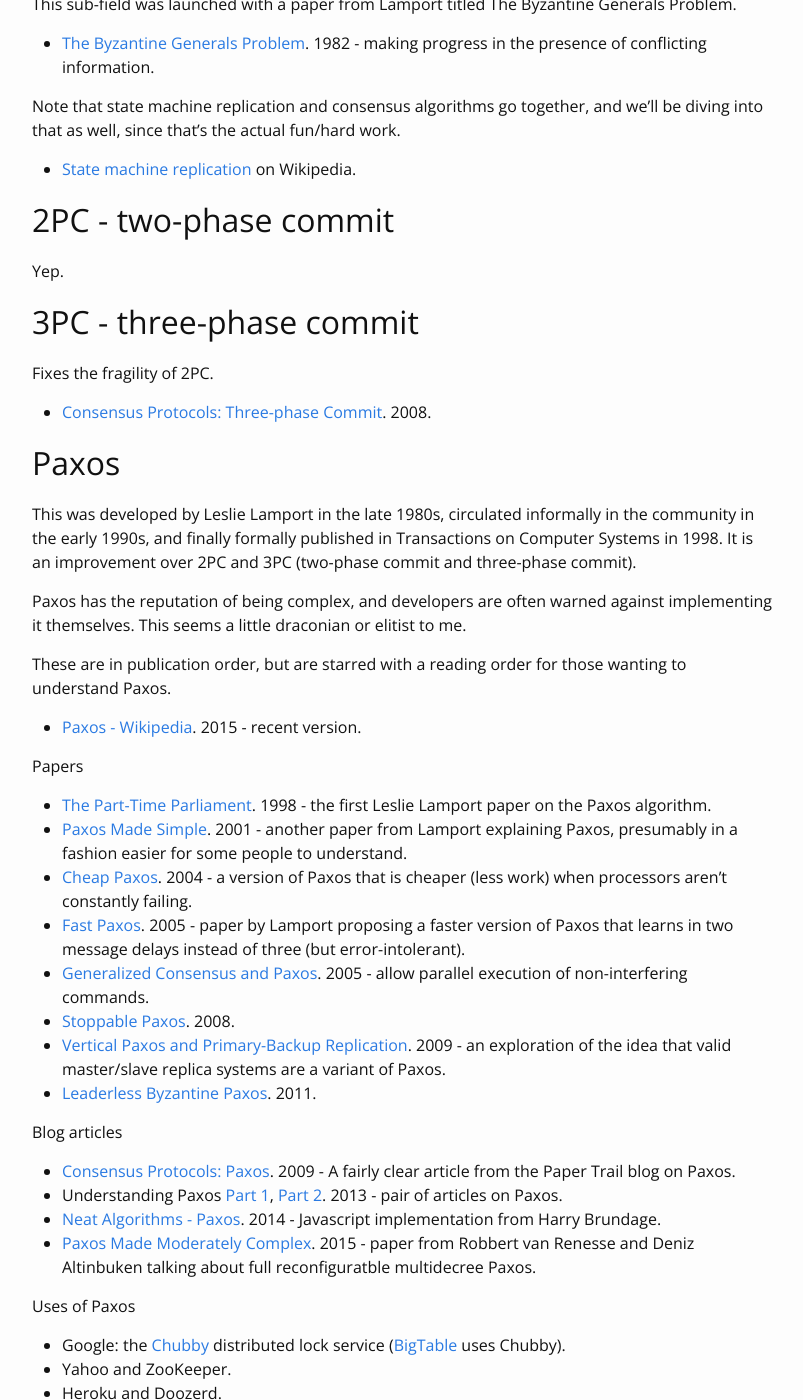
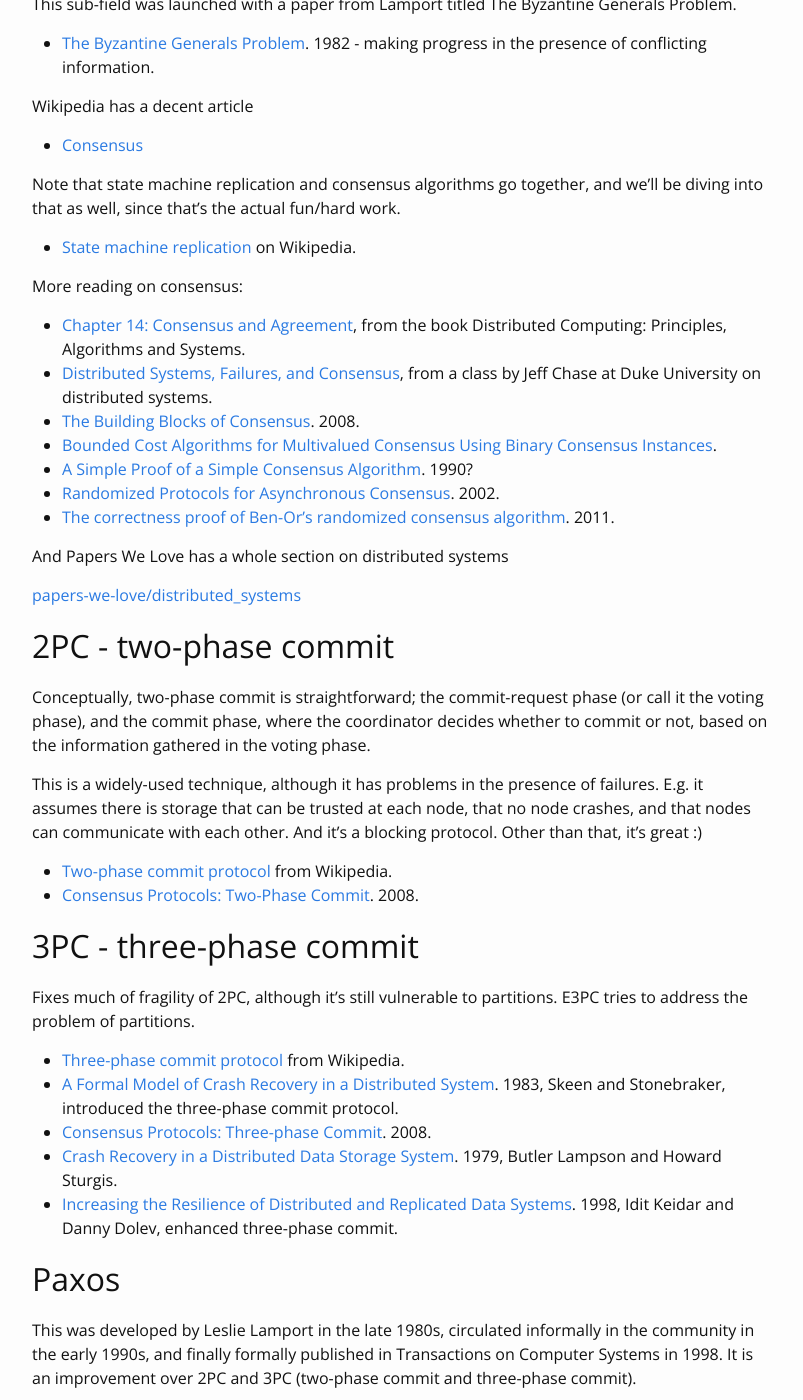
Before and after one commit to neurocline/neurocline.github.io, a Jekyll site: the page built from _posts/2015-08-09-consensus-algorithms.markdown, in a window 1280 px wide and 1400 px high, scrolled down 571 px. Shown: the whole window, without its empty margins (238-1041 px from the left). Built offline with Jekyll 4.4.1, drawn with Linux system fonts in a browser that asks for light colours; some of the changed text lies outside the part shown.

Commit message:
More consensus

```diff
--- a/_posts/2015-08-09-consensus-algorithms.markdown
+++ b/_posts/2015-08-09-consensus-algorithms.markdown
@@ -22,20 +22,52 @@ This sub-field was launched with a paper from Lamport titled The Byzantine Gener
 
 * [The Byzantine Generals Problem](http://research.microsoft.com/en-us/um/people/lamport/pubs/byz.pdf). 1982 - making progress in the presence of conflicting information.
 
+Wikipedia has a decent article
+
+* [Consensus](https://en.wikipedia.org/wiki/Consensus_(computer_science))
+
 Note that state machine replication and consensus algorithms go together, and we'll be diving
 into that as well, since that's the actual fun/hard work.
 
 * [State machine replication](https://en.wikipedia.org/wiki/State_machine_replication) on Wikipedia.
 
+More reading on consensus:
+
+* [Chapter 14: Consensus and Agreement](http://www.cs.uic.edu/~ajayk/Chapter14.pdf), from the book Distributed Computing: Principles, Algorithms and Systems.
+* [Distributed Systems, Failures, and Consensus](https://www.cs.duke.edu/courses/fall07/cps212/consensus.pdf), from a class by Jeff Chase at Duke University on distributed systems.
+* [The Building Blocks of Consensus](http://www.cs.cornell.edu/home/rvr/papers/icdcn08.pdf). 2008.
+* [Bounded Cost Algorithms for Multivalued Consensus Using Binary Consensus Instances](http://research.microsoft.com/en-us/people/weic/ipl_bincons.pdf).
+* [A Simple Proof of a Simple Consensus Algorithm](http://www.cs.utexas.edu/users/psp/consensus.pdf). 1990?
+* [Randomized Protocols for Asynchronous Consensus](http://www.cs.yale.edu/homes/aspnes/papers/randomized-consensus-survey.pdf). 2002.
+* [The correctness proof of Ben-Or’s randomized consensus algorithm](http://www.cs.toronto.edu/~samvas/teaching/2221/handouts/benor-paper.pdf). 2011.
+
+And Papers We Love has a whole section on distributed systems
+
+[papers-we-love/distributed_systems](https://github.com/papers-we-love/papers-we-love/tree/master/distributed_systems)
+
 ## 2PC - two-phase commit
 
-Yep.
+Conceptually, two-phase commit is straightforward; the commit-request phase (or call it the voting
+phase), and the commit phase, where the coordinator decides whether to commit or not, based on the
+information gathered in the voting phase.
+
+This is a widely-used technique, although it has problems in the presence of failures. E.g. it assumes
+there is storage that can be trusted at each node, that no node crashes, and that nodes can communicate
+with each other. And it's a blocking protocol. Other than that, it's great :)
+
+* [Two-phase commit protocol](https://en.wikipedia.org/wiki/Two-phase_commit_protocol) from Wikipedia.
+* [Consensus Protocols: Two-Phase Commit](http://the-paper-trail.org/blog/consensus-protocols-two-phase-commit/). 2008.
 
 ## 3PC - three-phase commit
 
-Fixes the fragility of 2PC.
+Fixes much of fragility of 2PC, although it's still vulnerable to partitions. E3PC tries to address
+the problem of partitions.
 
+* [Three-phase commit protocol](https://en.wikipedia.org/wiki/Three-phase_commit_protocol) from Wikipedia.
+* [A Formal Model of Crash Recovery in a Distributed System](https://www.cs.purdue.edu/homes/bb/cs542-11Spr/TSE83_SS.pdf). 1983, Skeen and Stonebraker, introduced the three-phase commit protocol.
 * [Consensus Protocols: Three-phase Commit](http://the-paper-trail.org/blog/consensus-protocols-three-phase-commit/). 2008.
+* [Crash Recovery in a Distributed Data Storage System](http://research.microsoft.com/en-us/um/people/blampson/21-crashrecovery/acrobat.pdf). 1979, Butler Lampson and Howard Sturgis.
+* [Increasing the Resilience of Distributed and Replicated Data Systems](http://webee.technion.ac.il/~idish/Abstracts/jcss.html). 1998, Idit Keidar and Danny Dolev, enhanced three-phase commit.
 
 ## Paxos
 
@@ -83,11 +115,30 @@ Uses of Paxos
 
 Raft was developed as an easier-to-understand consensus algorithm, easier that Paxos, that is.
 
+* [The Raft Consensus Algorithm](https://raftconsensus.github.io/). Home page on Github.
 * [Raft](https://en.wikipedia.org/wiki/Raft_(computer_science)) on Wikipedia.
+* [In Search of an Understandable Consensus Algorithm](/assets/raft.pdf). 2014, Osterhout paper introducing Raft.
 * [The Secret Lives of Data](http://thesecretlivesofdata.com/raft/)
 * [Raft refloated - do we have consensus](http://www.cl.cam.ac.uk/~ms705/pub/papers/2015-osr-raft.pdf). 2015.
+* [Consensus Protocol](https://www.consul.io/docs/internals/consensus.html). Consul uses Raft for
+its consensus protocol.
+* [In Search of an Understandable Consensus Algorithm](https://www.usenix.org/conference/atc14/technical-sessions/presentation/ongaro) video of presentation at Usenix 2014.
+* [ARC: Analysis of Raft Consensus](http://www.cl.cam.ac.uk/techreports/UCAM-CL-TR-857.pdf). 2014, Heidi Howard.
+* [logcabin](https://github.com/logcabin/logcabin/). LogCabin is a distributed storage system built on Raft; written in C++.
 
-Facebook is using Raft in HydraBase, to replace HBase.
+Facebook is using Raft in HydraBase, to replace HBase. CoreOS is using Raft in etcd.
+
+* [https://github.com/coreos/etcd](https://github.com/coreos/etcd)
+
+## Ark
+
+Introduced for TokuMX and MongoDB.
+
+* [Ark: A Real-World Consensus Implementation](http://arxiv.org/pdf/1407.4765v1.pdf). 2014.
+* [Introducing Ark: A Consensus Algorithm for TokuMX and MongoDB](https://www.percona.com/blog/2014/07/18/introducing-ark-a-consensus-algorithm-for-tokumx-and-mongodb/).
+* [Explaining Ark Part 2: How Elections and Failover Currently Work](https://www.percona.com/blog/2014/07/25/explaining-ark-part-2-how-elections-and-failover-currently-work/)
+* [Explaining Ark Part 3: Why Data May Be Lost on a Failover](https://www.percona.com/blog/2014/07/30/explaining-ark-part-3-why-data-may-be-lost-on-a-failover/)
+* [Explaining Ark Part 4: Fixing Majority Write Concern](https://www.percona.com/blog/2014/08/07/explaining-ark-part-4-fixing-majority-write-concern/)
 
 ## Names in consensus algorithms
 
```
Also changed, not shown: _posts/2015-08-11-recent-links.markdown (added, +14 -0 lines), 1 other file.
